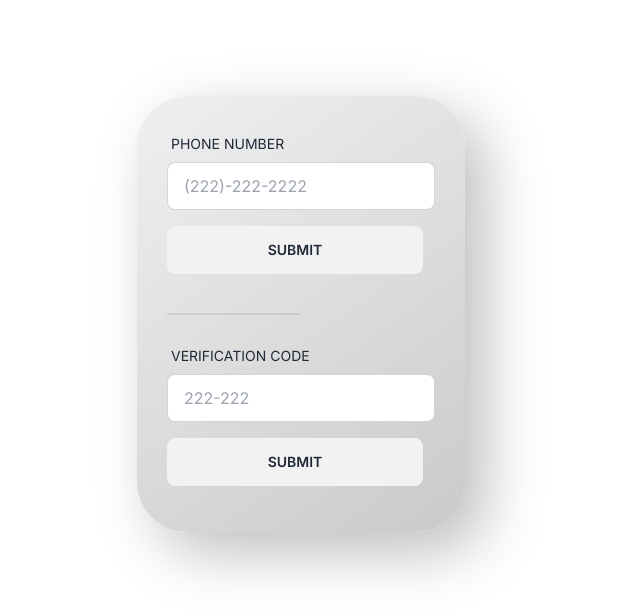
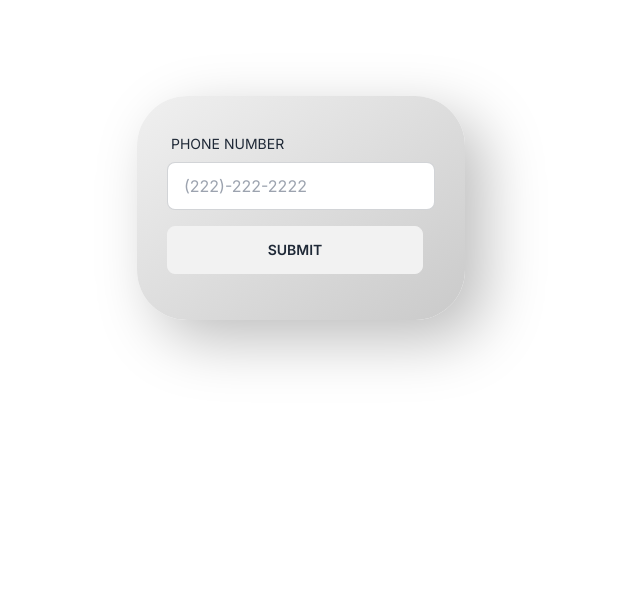
Before and after one commit to 9d8dev/twilio-nextjs, a Next.js app: page / in a window 1280 px wide. Shown: the top 616 px of the page, without its empty margins (339-979 px from the left). Built offline with nearby package versions, Linux system fonts and the light colour scheme.

Commit message:
add conditional rendering

```diff
--- a/app/page.js
+++ b/app/page.js
@@ -6,6 +6,7 @@ import styles from "./styles.module.css";
 export default function Home() {
   const [phoneNumber, setPhoneNumber] = useState("");
   const [twilioCode, setTwilioCode] = useState("");
+  const [visible, setVisible] = useState(false);
 
   const handlePhoneNumberChange = (e) => {
     const formattedPhoneNumber = formatPhoneNumber(e.target.value);
@@ -16,6 +17,7 @@ export default function Home() {
     <main className="flex min-h-screen flex-col items-center p-12 lg:p-24">
       <div className={styles.neu}>
         <div className="w-max">
+          {!visible ? (
             <form>
               <div className="form-control w-full max-w-xs">
                 <label className="label" htmlFor="phoneNumber">
@@ -33,7 +35,8 @@ export default function Home() {
               </div>
               <button className="btn btn-wide my-4">Submit</button>
             </form>
-
+          ) : (
+            <>
               <div className="w-full lg:w-1/2">
                 <div className="divider"></div>
               </div>
@@ -41,7 +44,9 @@ export default function Home() {
               <form>
                 <div className="form-control w-full max-w-xs">
                   <label className="label" htmlFor="twilioCode">
-                <span className="label-text uppercase">Verification Code</span>
+                    <span className="label-text uppercase">
+                      Verification Code
+                    </span>
                   </label>
                   <input
                     name="twilioCode"
@@ -53,6 +58,8 @@ export default function Home() {
                 </div>
                 <button className="btn btn-wide my-4">Submit</button>
               </form>
+            </>
+          )}
         </div>
       </div>
     </main>
```
Lines whose indentation alone changed are shown as unchanged.
